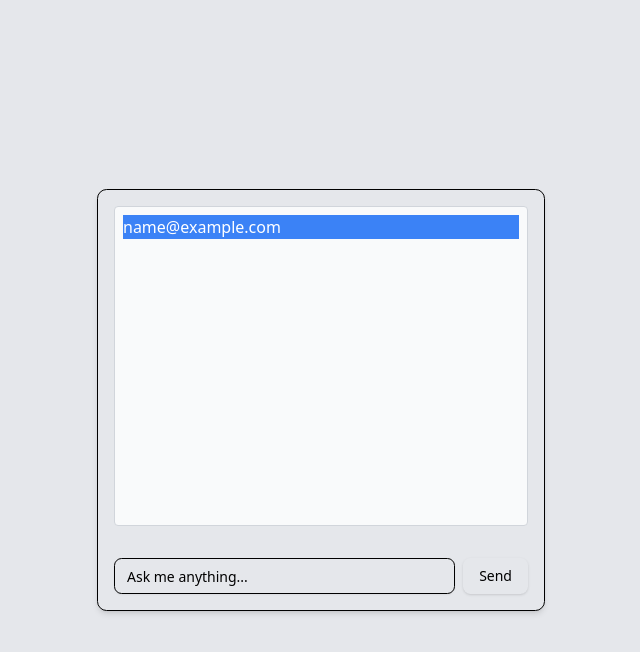
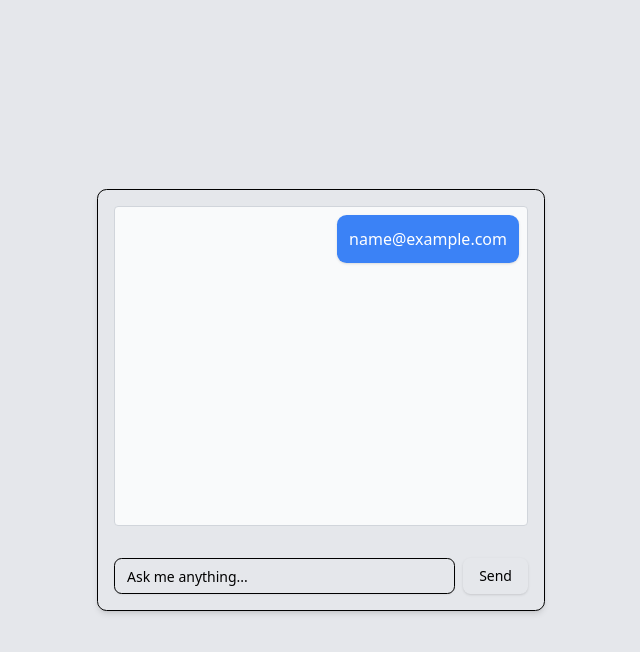
Before and after one commit to imnotbeno/openai-chat-clone, a React (Vite) app: page / in a window 1280 px wide. Both pictures are taken after typing "name@example.com" into the empty fields and a click on the button "Send". Shown: the top 652 px of the page, without its empty margins (319-959 px from the left). Built offline with nearby package versions, Linux system fonts and the light colour scheme; no server answers.

Commit message:
chat completion api integration

```diff
--- a/src/components/ChatWindow.tsx
+++ b/src/components/ChatWindow.tsx
@@ -3,7 +3,7 @@ import { Card } from "@/components/ui/card";
 import MessageBubble from "./MessageBubble";
 import { MouseEvent, FormEvent } from "react";
 import { useState } from "react";
-// import axios from "axios";
+import axios from "axios";
 
 interface Message {
   content: string;
@@ -14,7 +14,9 @@ function ChatWindow() {
   const [prompt, setPrompt] = useState<string>("");
   const [messages, setMessages] = useState<Message[]>([]);
 
-  const handleMessageSend = (e: MouseEvent | FormEvent<HTMLFormElement>) => {
+  const handleMessageSend = async (
+    e: MouseEvent | FormEvent<HTMLFormElement>
+  ) => {
     e.preventDefault();
     if (!prompt.trim()) return;
 
@@ -25,6 +27,31 @@ function ChatWindow() {
 
     setMessages([...messages, newMessage]);
     setPrompt("");
+
+    try {
+      const response = await axios.post(
+        "https://api.openai.com/v1/chat/completions",
+        {
+          model: "gpt-4o-mini",
+          messages: [{ role: "user", content: prompt }],
+        },
+        {
+          headers: {
+            Authorization: `Bearer ${import.meta.env.VITE_OPENAI_API_KEY}`,
+            "Content-Type": "application/json",
+          },
+        }
+      );
+
+      const botMessage: Message = {
+        content: response.data.choices[0].message.content,
+        role: "bot",
+      };
+
+      setMessages([...messages, botMessage]);
+    } catch (error) {
+      console.error(error);
+    }
   };
 
   const handleInputChange = (e: React.ChangeEvent<HTMLInputElement>) => {
--- a/src/components/MessageBubble.tsx
+++ b/src/components/MessageBubble.tsx
@@ -1,3 +1,4 @@
+import { cn } from "@/lib/utils";
 interface MessageBubbleProps {
   text: string;
   sender: "user" | "bot";
@@ -7,13 +8,12 @@ function MessageBubble({ text, sender }: MessageBubbleProps) {
   const isUser = sender === "user";
 
   return (
-    <div className={"flex mb-2" + isUser ? "justify-end" : "justify-start"}>
+    <div className={cn("flex mb-2", isUser ? "justify-end" : "justify-start")}>
       <div
-        className={
-          "p-3 rounded-lg shadow" + isUser
-            ? "bg-blue-500 text-white"
-            : "bg-gray-300 text-black"
-        }
+        className={cn(
+          "p-3 rounded-lg shadow",
+          isUser ? "bg-blue-500 text-white" : "bg-gray-300 text-black"
+        )}
       >
         {text}
       </div>
```
